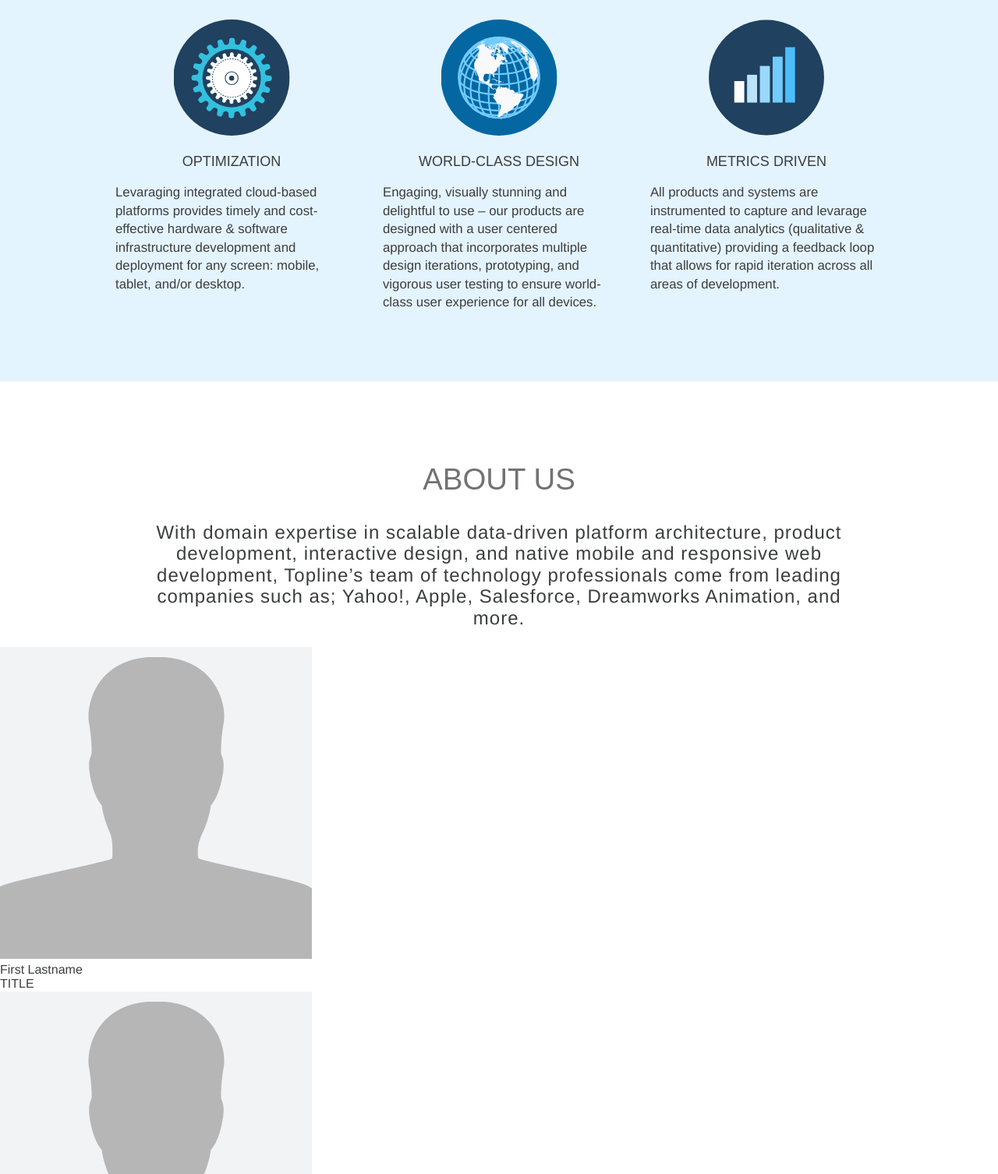
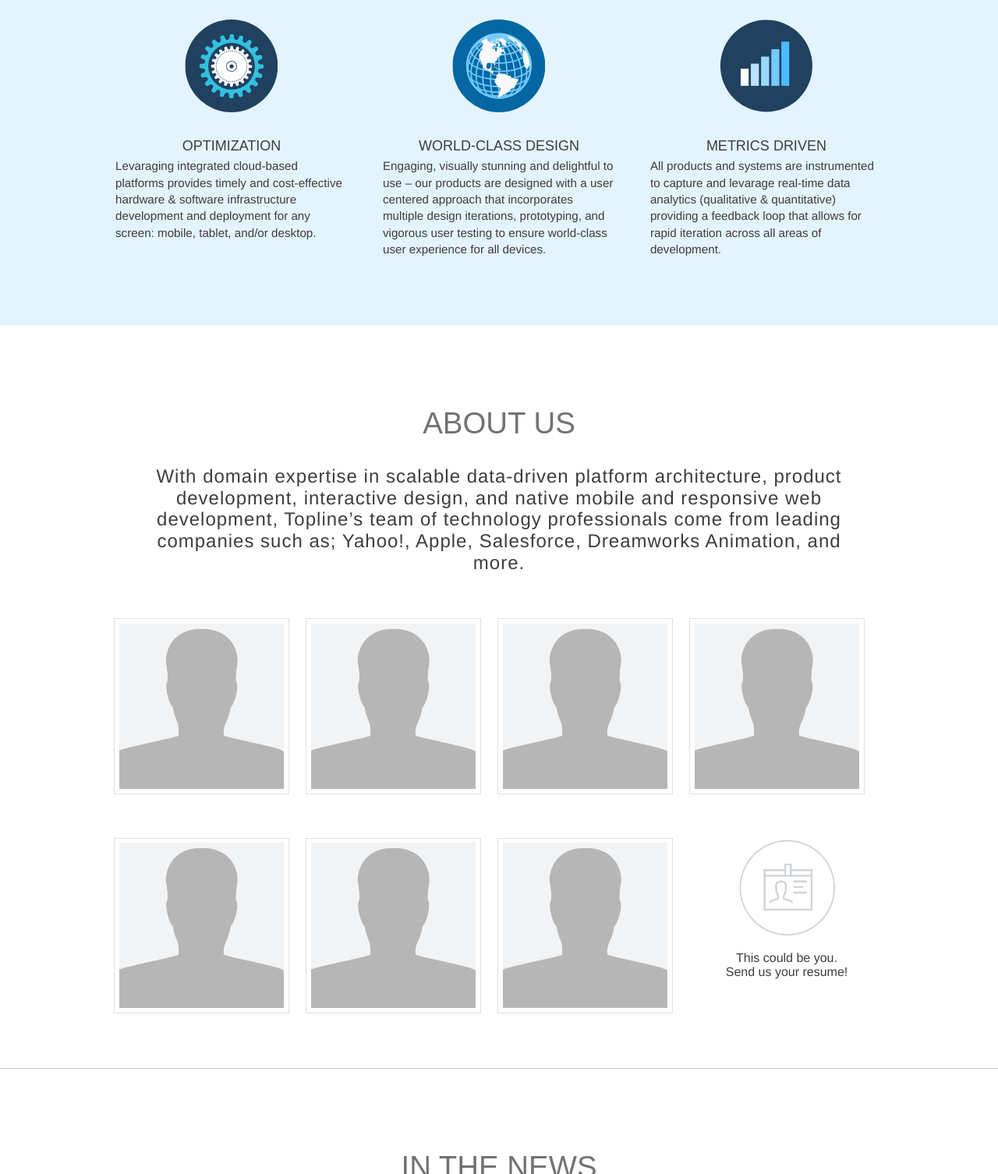
Before and after one commit to nicofrecio/topline, a website: page app/index.html in a window 1280 px wide. Shown: the part 2157-3663 px from the top of the page at 78% size. Drawn offline with Linux system fonts and the light colour scheme.

Commit message:
Completed About Us

```diff
--- a/app/assets/styles/base/_mixins.css
+++ b/app/assets/styles/base/_mixins.css
@@ -26,6 +26,8 @@
   &::after {
     content: "";
     clear: both;
-    display: table;
+    display: block;
+    height: 0;
+    visibility: hidden;
   }
 }
--- /dev/null
+++ b/app/assets/styles/modules/_about-us.css
@@ -0,0 +1,57 @@
+.about-us {
+
+  &__member {
+    position: relative;
+    width: 90%;
+    outline:1px solid #e0e0e0;
+    outline-offset: 0.1em;
+    padding: 2%;
+    cursor: pointer;
+  }
+
+  &--lastmember {
+    text-align: center;
+
+  }
+
+  &__image {
+    opacity: 1;
+    display: block;
+    width: 100%;
+    height: auto;
+    transition: .5s ease;
+    backface-visibility: hidden;
+
+    &:hover {
+      opacity: 0.3;
+    }
+  }
+
+  &--lastimage {
+    width: 50%;
+  }
+
+  &__middle {
+    transition: .5s ease;
+    opacity: 0;
+    position: absolute;
+    top: 50%;
+    left: 50%;
+    transform: translate(-50%, -50%);
+
+    &:hover {
+      opacity: 1;
+    }
+  }
+
+  &__text {
+    text-align: center;
+    background-color: #999;
+    height: 50px;
+    width: 140px;
+    padding-top: 10px;
+    color: #fff;
+    font-size: 14px;
+    font-family: 'Helvetica', 'Arial', sans-serif;
+  }
+}
--- a/app/assets/styles/modules/_copy.css
+++ b/app/assets/styles/modules/_copy.css
@@ -18,7 +18,7 @@
 
   &--description {
     font-family: 'Helvetica', sans-serif;
-    font-size: 1.05rem;
+    font-size: .95rem;
     line-height: 1.4;
     font-weight: 100;
 
--- a/app/assets/styles/modules/_headline.css
+++ b/app/assets/styles/modules/_headline.css
@@ -14,5 +14,6 @@
     color: $bodyCopy;
     font-size: 1.125rem;
     font-weight: 500;
+    margin-bottom: 5px;
   }
 }
--- a/app/assets/styles/modules/_page-section.css
+++ b/app/assets/styles/modules/_page-section.css
@@ -4,4 +4,8 @@
   &--blue {
     background-color: $blueBg;
   }
+
+  &--rule {
+    border-bottom: 1px solid #ccc;
+  }
 }
--- a/app/assets/styles/modules/_row.css
+++ b/app/assets/styles/modules/_row.css
@@ -1,5 +1,10 @@
 .row {
   @mixin clearfix;
+
+  &__3 {
+    float: left;
+    width: 25%;
+  }
 
   &__4 {
     float: left;
--- a/app/assets/styles/modules/_visions.css
+++ b/app/assets/styles/modules/_visions.css
@@ -2,9 +2,18 @@
   padding-top: 1.4em;
 
   &__icon {
-    width: 50%;
+    width: 40%;
     position: relative;
     left: 50%;
     transform: translateX(-50%);
+    padding-bottom: 10px;
+  }
+
+  &__text {
+    margin-top: 0;
+    font-family: 'Helvetica', sans-serif;
+    font-size: .95rem;
+    line-height: 1.4;
+    font-weight: 100;
   }
 }
--- a/app/assets/styles/styles.css
+++ b/app/assets/styles/styles.css
@@ -16,3 +16,4 @@
 @import "modules/_row";
 @import "modules/_brand-item";
 @import "modules/_visions";
+@import "modules/_about-us";
--- a/app/index.html
+++ b/app/index.html
@@ -93,7 +93,7 @@
             <div class="visions">
               <img class="visions__icon" src="assets/images/topline-vision1.svg" alt="Optimization Icon">
               <h3 class="headline headline--small">Optimization</h3>
-              <p class="copy copy--description">Levaraging integrated cloud-based platforms provides timely and cost-effective hardware &amp; software infrastructure development and deployment for any screen: mobile, tablet, and/or desktop.</p>
+              <p class="visions__text">Levaraging integrated cloud-based platforms provides timely and cost-effective hardware &amp; software infrastructure development and deployment for any screen: mobile, tablet, and/or desktop.</p>
             </div>
 
           </div>
@@ -102,7 +102,7 @@
             <div class="visions">
               <img class="visions__icon" src="assets/images/topline-vision2.svg" alt="Design Icon">
               <h3 class="headline headline--small">World-Class Design</h3>
-              <p class="copy copy--description">Engaging, visually stunning and delightful to use – our products are designed with a user centered approach that incorporates multiple design iterations, prototyping, and vigorous user testing to ensure world-class user experience for all devices.</p>
+              <p class="visions__text">Engaging, visually stunning and delightful to use – our products are designed with a user centered approach that incorporates multiple design iterations, prototyping, and vigorous user testing to ensure world-class user experience for all devices.</p>
             </div>
 
           </div>
@@ -111,7 +111,7 @@
             <div class="visions">
               <img class="visions__icon" src="assets/images/topline-vision3.svg" alt="Metrics Icon">
               <h3 class="headline headline--small">Metrics Driven</h3>
-              <p class="copy copy--description">All products and systems are instrumented to capture and levarage real-time data analytics (qualitative &amp; quantitative) providing a feedback loop that allows for rapid iteration across all areas of development.</p>
+              <p class="visions__text">All products and systems are instrumented to capture and levarage real-time data analytics (qualitative &amp; quantitative) providing a feedback loop that allows for rapid iteration across all areas of development.</p>
             </div>
 
           </div>
@@ -119,74 +119,134 @@
       </div>
     </div>
 
-    <div id="about-us" class="page-section">
+    <div id="about-us" class="page-section page-section--rule">
       <h2 class="headline">About Us</h2>
       <p class="copy copy--intro">With domain expertise in scalable data-driven platform architecture, product development, interactive design, and native mobile and responsive web development, Topline’s team of technology professionals come from leading companies such as; Yahoo!, Apple, Salesforce, Dreamworks Animation, and more.</p>
-
-      <div class="member">
-        <img class="" src="assets/images/member-avatar.png" alt="avatar">
-        <div class="middle">
-          <div class="text">First Lastname<br/>TITLE</div>
+      <div class="wrapper">
+      <div class="row row--v-gutter">
+        <div class="row__3">
+          <div class="about-us__member">
+            <img class="about-us__image" src="assets/images/member-avatar.png" alt="avatar">
+            <div class="about-us__middle">
+              <div class="about-us__text">First Lastname<br/>TITLE</div>
             </div>
-      </div>
-      <div class="member">
-        <img class="" src="assets/images/member-avatar.png" alt="avatar">
-        <div class="middle">
-          <div class="text">First Lastname<br/>TITLE</div>
-        </div>
-      </div>
-      <div class="member">
-        <img class="" src="assets/images/member-avatar.png" alt="avatar">
-        <div class="middle">
-          <div class="text">First Lastname<br/>TITLE</div>
-        </div>
-      </div>
-      <div class="member">
-        <img class="" src="assets/images/member-avatar.png" alt="avatar">
-        <div class="middle">
-          <div class="text">First Lastname<br/>TITLE</div>
           </div>
         </div>
 
+        <div class="row__3">
+          <div class="about-us__member">
+            <img class="about-us__image" src="assets/images/member-avatar.png" alt="avatar">
+            <div class="about-us__middle">
+              <div class="about-us__text">First Lastname<br/>TITLE</div>
+            </div>
+          </div>
         </div>
 
-    <div id="press">
+        <div class="row__3">
+          <div class="about-us__member">
+            <img class="about-us__image" src="assets/images/member-avatar.png" alt="avatar">
+            <div class="about-us__middle">
+              <div class="about-us__text">First Lastname<br/>TITLE</div>
+            </div>
+          </div>
+        </div>
+
+        <div class="row__3">
+          <div class="about-us__member">
+            <img class="about-us__image" src="assets/images/member-avatar.png" alt="avatar">
+            <div class="about-us__middle">
+              <div class="about-us__text">First Lastname<br/>TITLE</div>
+            </div>
+          </div>
+        </div>
+      </div>
+
+      <div class="row row--v-gutter">
+        <div class="row__3">
+          <div class="about-us__member">
+            <img class="about-us__image" src="assets/images/member-avatar.png" alt="avatar">
+            <div class="about-us__middle">
+              <div class="about-us__text">First Lastname<br/>TITLE</div>
+            </div>
+          </div>
+        </div>
+
+        <div class="row__3">
+          <div class="about-us__member">
+            <img class="about-us__image" src="assets/images/member-avatar.png" alt="avatar">
+            <div class="about-us__middle">
+              <div class="about-us__text">First Lastname<br/>TITLE</div>
+            </div>
+          </div>
+        </div>
+
+        <div class="row__3">
+          <div class="about-us__member">
+            <img class="about-us__image" src="assets/images/member-avatar.png" alt="avatar">
+            <div class="about-us__middle">
+              <div class="about-us__text">First Lastname<br/>TITLE</div>
+            </div>
+          </div>
+        </div>
+
+        <div class="row__3">
+          <div class="about-us--lastmember">
+            <img class="about-us--lastimage" src="assets/images/id-icon@2x.png" alt="avatar">
+            <p>This could be you.<br/>Send us your resume!</p>
+          </div>
+        </div>
+      </div>
+
+
+      </div>
+
+
+
+
+    </div>
+
+    <div id="press" class="page-section">
       <h2 class="headline">In the News</h2>
-
-      <div class="">
+      <div class="wrapper">
+        <div class="row">
+          <div class="row__3">
           <h4>FEB 2, 2016</h4>
           <p>Fantasy Sports DailyMVP Moves to Free Model<br/>
             <a href="http://bit.ly/2nrGuwp" target="_blank">Read the article &raquo;</a></p>
           </div>
-      <div class="">
+          <div class="row__3">
             <h4>JUL 3, 2015</h4>
             <p>This week In Daily. Johnny Football knows fantasy?<br/>
               <a href="http://bit.ly/2lOQyTM" target="_blank">Read the article &raquo;</a></p>
           </div>
-      <div class="">
+          <div class="row__3">
             <h4>FEB 24, 2015</h4>
             <p>Daily Fantasy Sites Seen Positioned to jump<br/>
               <a href="http://bloom.bg/2nhrLot" target="_blank">Read the article &raquo;</a></p>
           </div>
-      <div class="">
+          <div class="row__3">
             <h4>DEC 5, 2014</h4>
             <p>Unknown Fantasy Spots landed Tom Brady<br/>
               <a href="http://for.tn/2mNW3RY" target="_blank">Read the article &raquo;</a></p>
           </div>
-      <div class="">
+        </div>
+
+      <div class="row">
+        <div class="row__3">
         <h4>OCT 28, 2014</h4>
           <p>MVP Steve Nash as the face of New Ad Campaign<br/>
             <a href="http://prn.to/2mdOAHV" target="_blank">Read the article &raquo;</a></p>
         </div>
-      <div class="">
+        <div class="row__3">
           <h4>JUNE 23, 2014</h4>
             <p>Wanna Bet? Sports Illustrated Embrace Fantasy<br/>
               <a href="http://on.mash.to/2nhhUiJ" target="_blank">Read the article &raquo;</a></p>
         </div>
-      <div class="">
+        <div class="row__3">
           <h4>JUNE 25, 2013</h4>
             <p>Enters the Marketplace with $25 Million Investment<br/>
               <a href="http://prn.to/2mO060J" target="_blank">Read the article &raquo;</a></p>
+        </div>
         </div>
 
       <div class="">
@@ -194,7 +254,7 @@
       </div>
 
 <!-- Add as seen on -->
-
+      </div>
     </div>
 
     <div id="contact">
--- a/app/temp/styles/styles.css
+++ b/app/temp/styles/styles.css
@@ -441,6 +441,9 @@ img {
 .page-section--blue {
     background-color: #e4f4fe;
   }
+.page-section--rule {
+    border-bottom: 1px solid #ccc;
+  }
 .headline {
   font-family: 'Avenir', sans-serif;
   font-size: 2rem;
@@ -458,6 +461,7 @@ img {
     color: #3c3d3e;
     font-size: 1.125rem;
     font-weight: 500;
+    margin-bottom: 5px;
   }
 .copy {
   color: #3c3d3e;
@@ -479,7 +483,7 @@ img {
   }
 .copy--description {
     font-family: 'Helvetica', sans-serif;
-    font-size: 1.05rem;
+    font-size: .95rem;
     line-height: 1.4;
     font-weight: 100;
   }
@@ -490,7 +494,13 @@ img {
 .row::after {
     content: "";
     clear: both;
-    display: table;
+    display: block;
+    height: 0;
+    visibility: hidden;
+  }
+.row__3 {
+    float: left;
+    width: 25%;
   }
 .row__4 {
     float: left;
@@ -590,9 +600,68 @@ img {
   padding-top: 1.4em;
 }
 .visions__icon {
-    width: 50%;
+    width: 40%;
     position: relative;
     left: 50%;
     -webkit-transform: translateX(-50%);
             transform: translateX(-50%);
+    padding-bottom: 10px;
   }
+.visions__text {
+    margin-top: 0;
+    font-family: 'Helvetica', sans-serif;
+    font-size: .95rem;
+    line-height: 1.4;
+    font-weight: 100;
+  }
+.about-us__member {
+    position: relative;
+    width: 90%;
+    outline:1px solid #e0e0e0;
+    outline-offset: 0.1em;
+    padding: 2%;
+    cursor: pointer;
+  }
+.about-us--lastmember {
+    text-align: center;
+
+  }
+.about-us__image {
+    opacity: 1;
+    display: block;
+    width: 100%;
+    height: auto;
+    -webkit-transition: .5s ease;
+    transition: .5s ease;
+    -webkit-backface-visibility: hidden;
+            backface-visibility: hidden;
+  }
+.about-us__image:hover {
+      opacity: 0.3;
+    }
+.about-us--lastimage {
+    width: 50%;
+  }
+.about-us__middle {
+    -webkit-transition: .5s ease;
+    transition: .5s ease;
+    opacity: 0;
+    position: absolute;
+    top: 50%;
+    left: 50%;
+    -webkit-transform: translate(-50%, -50%);
+            transform: translate(-50%, -50%);
+  }
+.about-us__middle:hover {
+      opacity: 1;
+    }
+.about-us__text {
+    text-align: center;
+    background-color: #999;
+    height: 50px;
+    width: 140px;
+    padding-top: 10px;
+    color: #fff;
+    font-size: 14px;
+    font-family: 'Helvetica', 'Arial', sans-serif;
+  }
```
Lines whose indentation alone changed are shown as unchanged.
